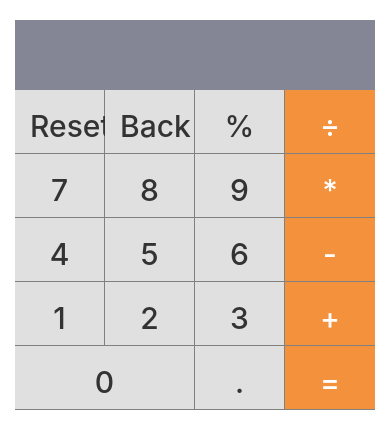
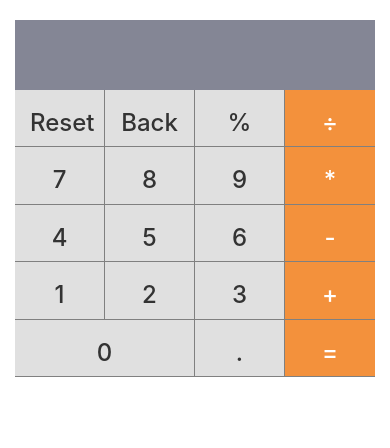
Before and after one commit to Mawushie/calculatorReactClass, a React (Create React App) app: page / in a window 390 px wide. Shown: the top 448 px of the page. Built offline with nearby package versions, Linux system fonts and the light colour scheme.

Commit message:
added responsiveness

```diff
--- a/src/Major.js
+++ b/src/Major.js
@@ -17,99 +17,99 @@ class Major extends React.Component{
             <div class="row text-center">
 
                 <div class="col-xs-3 col-sm-3 col-md-3 lightgraycols">
-                    <h2   getInputVal = {this.props.getInputVal}  onClick = {this.handleOnClick}>
+                    <h3   getInputVal = {this.props.getInputVal}  onClick = {this.handleOnClick}>
                         Reset
-                    </h2>
+                    </h3>
                 </div>
 
                 <div class="col-xs-3 col-sm-3 col-md-3 lightgraycols">
-                    <h2  getInputVal = {this.props.getInputVal} onClick = {this.handleOnClick}>
+                    <h3  getInputVal = {this.props.getInputVal} onClick = {this.handleOnClick}>
                         Back
-                    </h2>
+                    </h3>
                 </div>
 
                 <div class="col-xs-3 col-sm-3 col-md-3 lightgraycols">
-                    <h2  getInputVal = {this.props.getInputVal} onClick = {this.handleOnClick}>
+                    <h3  getInputVal = {this.props.getInputVal} onClick = {this.handleOnClick}>
                         %
-                    </h2>
+                    </h3>
                 </div>
 
                 <div class="col-xs-3 col-sm-3 col-md-3 orangecols">
-                    <h2  getInputVal = {this.props.getInputVal} onClick = {this.handleOnClick}>
+                    <h3  getInputVal = {this.props.getInputVal} onClick = {this.handleOnClick}>
                         ÷
-                    </h2>
+                    </h3>
                 </div>
 
                 <div class="col-xs-3 col-sm-3 col-md-3 lightgraycols">
-                    <h2   getInputVal = {this.props.getInputVal} onClick = {this.handleOnClick}>
+                    <h3   getInputVal = {this.props.getInputVal} onClick = {this.handleOnClick}>
                         7
-                    </h2>
+                    </h3>
                 </div>
 
                 <div class="col-xs-3 col-sm-3 col-md-3 lightgraycols">
-                    <h2  getInputVal = {this.props.getInputVal} onClick = {this.handleOnClick}>
+                    <h3  getInputVal = {this.props.getInputVal} onClick = {this.handleOnClick}>
                         8
-                    </h2>
+                    </h3>
                 </div>
 
                 <div class="col-xs-3 col-sm-3 col-md-3 lightgraycols">
-                    <h2  getInputVal = {this.props.getInputVal} onClick = {this.handleOnClick}>
+                    <h3  getInputVal = {this.props.getInputVal} onClick = {this.handleOnClick}>
                         9
-                    </h2>
+                    </h3>
                 </div>
 
                 <div class="col-xs-3 col-sm-3 col-md-3 orangecols">
-                    <h2 getInputVal = {this.props.getInputVal} onClick = {this.handleOnClick}>
+                    <h3 getInputVal = {this.props.getInputVal} onClick = {this.handleOnClick}>
                         *
-                    </h2>
+                    </h3>
                 </div>
 
                 <div class="col-xs-3 col-sm-3 col-md-3 lightgraycols">
-                    <h2   getInputVal = {this.props.getInputVal} onClick = {this.handleOnClick}>
+                    <h3   getInputVal = {this.props.getInputVal} onClick = {this.handleOnClick}>
                         4
-                    </h2>
+                    </h3>
                 </div>
 
                 <div class="col-xs-3 col-sm-3 col-md-3 lightgraycols">
-                    <h2  getInputVal = {this.props.getInputVal} onClick = {this.handleOnClick}>
+                    <h3  getInputVal = {this.props.getInputVal} onClick = {this.handleOnClick}>
                         5
-                    </h2>
+                    </h3>
                 </div>
 
                 <div class="col-xs-3 col-sm-3 col-md-3 lightgraycols">
-                    <h2 getInputVal = {this.props.getInputVal} onClick = {this.handleOnClick}>
+                    <h3 getInputVal = {this.props.getInputVal} onClick = {this.handleOnClick}>
                         6
-                    </h2>
+                    </h3>
                 </div>
 
                 <div class="col-xs-3 col-sm-3 col-md-3 orangecols">
-                    <h2 onClick = {this.props.getInputVal} onClick = {this.handleOnClick}>
+                    <h3 onClick = {this.props.getInputVal} onClick = {this.handleOnClick}>
                         -
-                    </h2>
+                    </h3>
                 </div>
 
                 <div class="col-xs-3 col-sm-3 col-md-3 lightgraycols">
-                    <h2  onClick = {this.props.getInputVal} onClick = {this.handleOnClick}>
+                    <h3  onClick = {this.props.getInputVal} onClick = {this.handleOnClick}>
                         1
-                    </h2>
+                    </h3>
                 </div>
 
                 <div class="col-xs-3 col-sm-3 col-md-3 lightgraycols">
-                    <h2 onClick = {this.props.getInputVal} onClick = {this.handleOnClick}>
+                    <h3 onClick = {this.props.getInputVal} onClick = {this.handleOnClick}>
                         2
-                    </h2>
+                    </h3>
                 </div>
 
                 <div class="col-xs-3 col-sm-3 col-md-3 lightgraycols">
-                    <h2 onClick = {this.props.getInputVal} onClick = {this.handleOnClick}>
+                    <h3 onClick = {this.props.getInputVal} onClick = {this.handleOnClick}>
                         3
-                    </h2>
+                    </h3>
                 </div>
 
                 <div class="col-xs-3 col-sm-3 col-md-3 orangecols">
-                    <h2 onClick = {this.props.getInputVal} onClick = {this.handleOnClick}>
+                    <h3 onClick = {this.props.getInputVal} onClick = {this.handleOnClick}>
                         +
-                    </h2>
+                    </h3>
                 </div>
             </div>
         )
--- a/src/Minor.js
+++ b/src/Minor.js
@@ -11,21 +11,21 @@ class Minor extends React.Component{
         return(
             <div class="row text-center">
                         <div class="col-md-6 col-sm-6 col-xs-6 lightgraycols">
-                            <h2 getInputVal = {this.props.getInputVal}  onClick = {this.handleOnClick}>
+                            <h3 getInputVal = {this.props.getInputVal}  onClick = {this.handleOnClick}>
                                 0
-                            </h2>
+                            </h3>
                         </div>
 
                         <div class="col-md-3 col-sm-3 col-xs-3 lightgraycols">
-                            <h2 getInputVal = {this.props.getInputVal}  onClick = {this.handleOnClick}>
+                            <h3 getInputVal = {this.props.getInputVal}  onClick = {this.handleOnClick}>
                                 .
-                            </h2>
+                            </h3>
                         </div>
 
                         <div class="col-md-3 col-sm-3 col-xs-3 orangecols">
-                            <h2 getInputVal = {this.props.getInputVal}  onClick = {this.handleOnClick}>
+                            <h3 getInputVal = {this.props.getInputVal}  onClick = {this.handleOnClick}>
                                 =
-                            </h2>
+                            </h3>
                         </div>
                     </div>
         )
```
